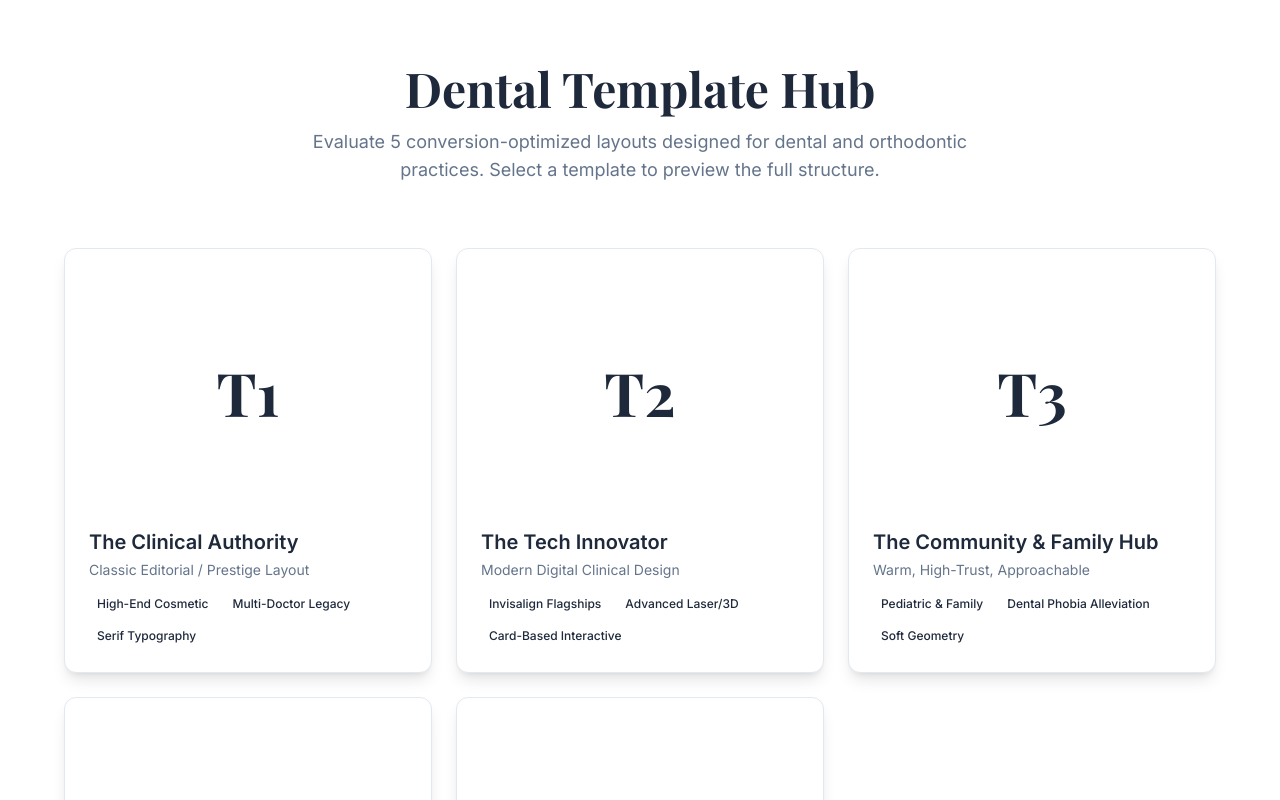
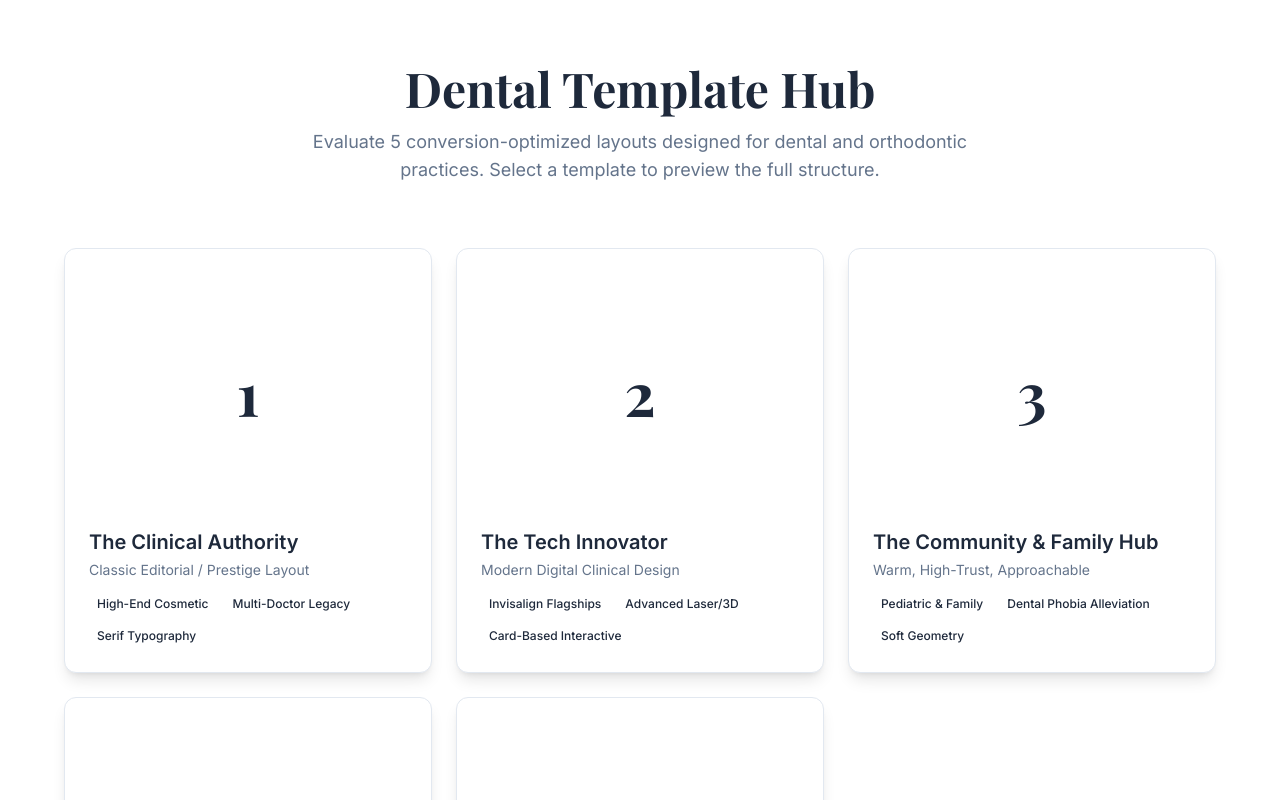
Before and after one commit to Sarahlunt6/templates.opkie, a Next.js app: page / in a window 1280 px wide. Shown: the top 800 px of the page. Built offline with nearby package versions, Linux system fonts and the light colour scheme; a web font is replaced by a local one.

Commit message:
Update page.tsx

```diff
--- a/app/page.tsx
+++ b/app/page.tsx
@@ -59,7 +59,7 @@ export default function HomePage() {
               {/* Template Preview Placeholder */}
               <div className="aspect-[4/3] bg-gradient-to-br from-brand-primary/10 to-brand-accent/10 rounded-lg mb-4 flex items-center justify-center">
                 <span className="text-6xl font-serif font-bold text-brand-primary/30">
-                  {template.id.toUpperCase()}
+                  {template.id.replace("t", "")}
                 </span>
               </div>
 
```
